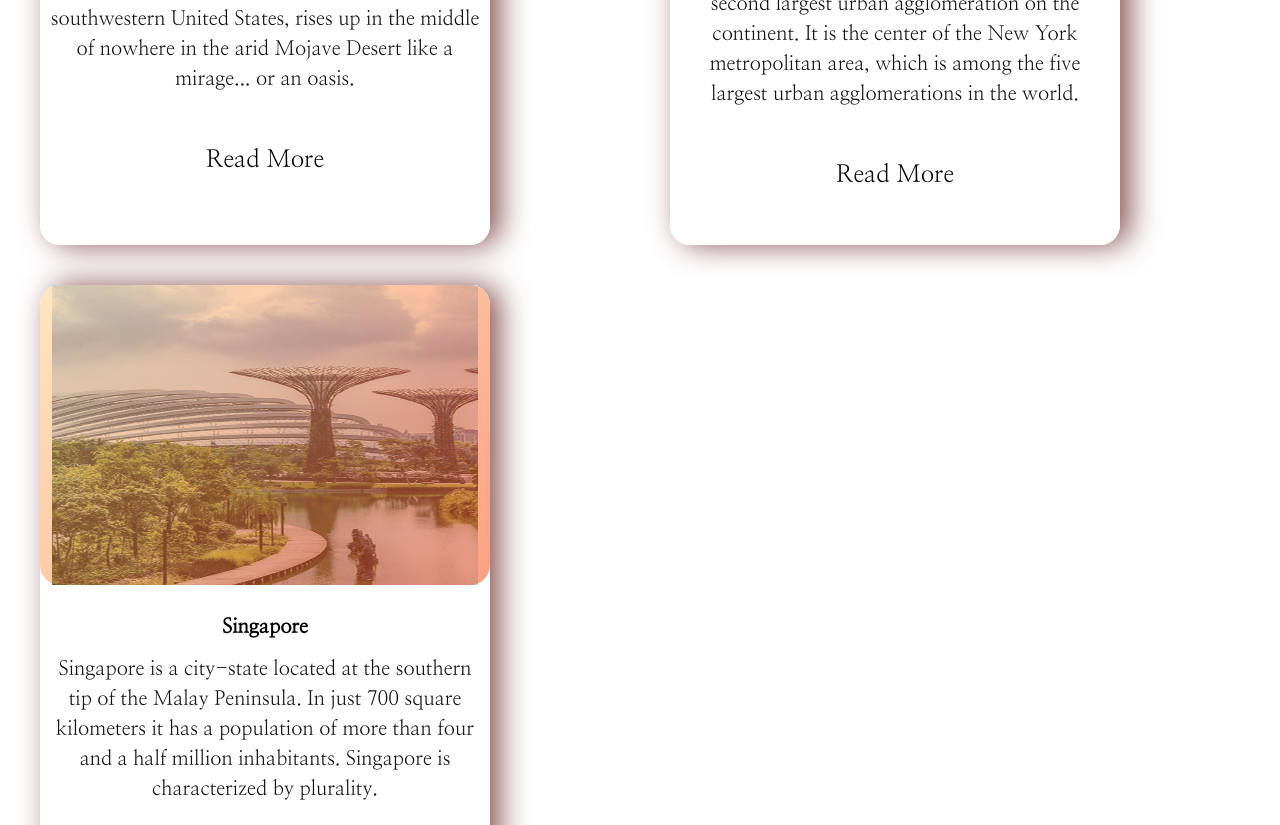
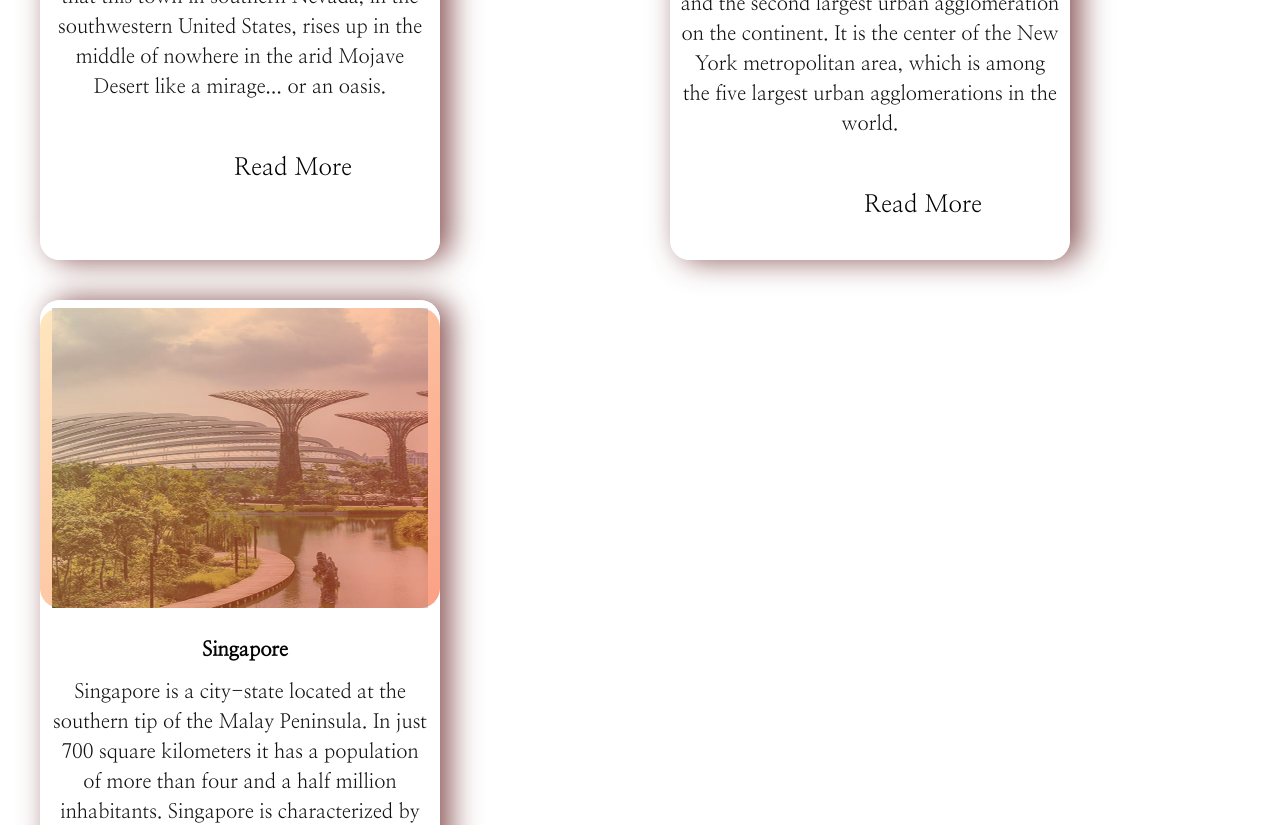
Before and after one commit to yohannavrojo/myTineraryFull.github.io, a React (Create React App) app in the folder mytineray-main/: page /Home in a window 1280 px wide. Shown: the part 1440-2265 px from the top of the page. Built offline with nearby package versions, Linux system fonts and the light colour scheme; no server answers; a web font is replaced by a local one.

Commit message:
cambios de color

```diff
--- a/mytineray-main/src/App.css
+++ b/mytineray-main/src/App.css
@@ -111,7 +111,7 @@ transition: 0.5s;
   top:0;
   left: 0;
   height: 100%;
-  background:url(./components/imagenes/btn-bg1.png) ;
+  /* background:url(./components/imagenes/btn-bg1.png) ; */
   background-size: cover;
   transform-origin: left;
   transition: 0.5s;
--- a/mytineray-main/src/components/Navbar/Navbar-elements.js
+++ b/mytineray-main/src/components/Navbar/Navbar-elements.js
@@ -4,7 +4,7 @@ export const Container = styled.div`
   width: 100%;
   height: 100px;
   font-family: 'Nanum Myeongjo', serif;
-  background: rgb(10,21,96);
+  background: rgb(214,117,128);
 `;
 export const Wrapper = styled.div`
   width: 100%;
--- a/mytineray-main/src/components/general/Home.css
+++ b/mytineray-main/src/components/general/Home.css
@@ -72,7 +72,8 @@ text-align: center;
 .cardh  {
   font-family: 'Nanum Myeongjo', serif;
   align-content: center;
-  width: 450px;
+  width: 400px;
+  height: 700px;
   background-color: #ffffffef;
   border-radius: 20px;
   box-shadow: 10px 0 30px rgba(112, 46, 46, 0.815);
@@ -126,10 +127,8 @@ img {
   font-weight: 400;
 }
 
+.boton{
 
-
-.boton{
-    min-height: 100px;
     display: flex;
     justify-content: center;
     align-items:center;
@@ -138,39 +137,39 @@ img {
 
 .boton a{
 position: relative;
-width: 300px;
+width: 224px;
 height: 75px;
 margin:10px 0;
 font-size: 24px;
 color:#000;
 display: inline-flex;
-justify-content: center;
+justify-content: flex-end;
 align-items: center;
 text-decoration: none;
 transition: 0.5s;
 }
 .boton a:hover{
-    color: rgb(255, 255, 255);
+    color: rgb(245, 92, 92);
 }
-.boton a:before{
+/* .boton a:before{
     content: '';
     position: absolute;
     top:0;
     left: 0;
     height: 100%;
-    background:url(../imagenes/btn-bg1.png) ;
-    background-size: cover;
-    transform-origin: left;
+    /* background:url(../imagenes/btn-bg1.png) ;
+    background-size: cover; */
+    /* transform-origin: left;
     transition: 0.5s;
-}
-.boton a:hover:before{
+}  */
+/* .boton a:hover:before{
     width: 300px;
-}
-.boton a span{
+} */
+/* .boton a span{
     position: relative;
     z-index: 1;
 
-}
+} */
 
 .toque{
   margin-top: 30px;
```
